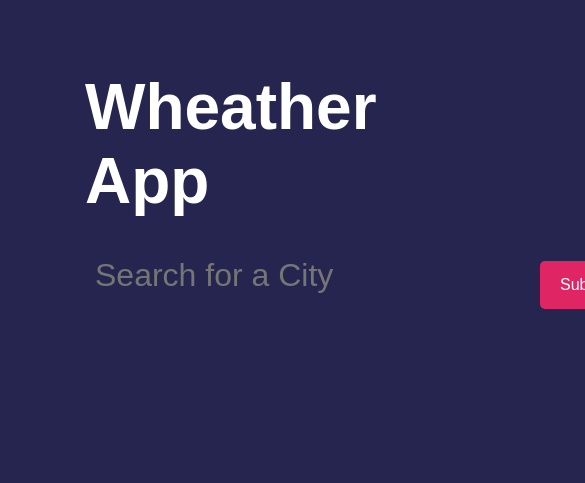
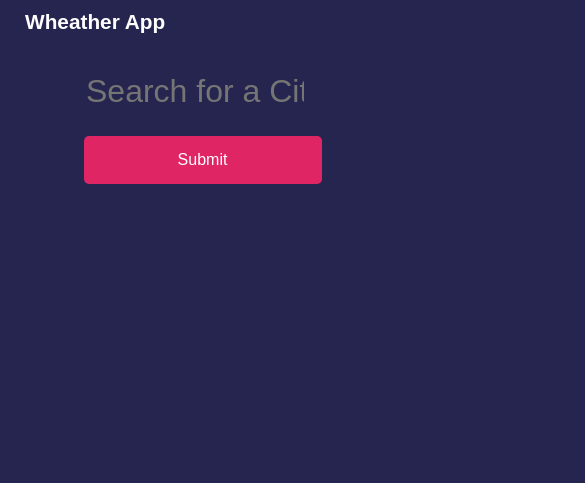
Before and after one commit to neda-vaheb/Meteorology, a plain HTML site: page index.html in a window 390 px wide. Shown: the top 483 px of the page, 585 px wide, since content can reach past the window. Drawn offline with Linux system fonts and the light colour scheme.

Commit message:
media stayle is add to css file

```diff
--- a/stayle.css
+++ b/stayle.css
@@ -113,3 +113,56 @@ img{
      display: block;
      margin: 5px 10px;
  }
+
+ @media(max-width:1000px){
+    form{
+        display: flex;
+        flex-direction: column;
+        align-items: flex-start;
+
+    }
+    form input{
+        width: 50%;
+        font-size: 1rem;
+    }
+    form button{
+        width:51%;
+        margin-left: 0;
+        margin-bottom: 10px;
+    }
+    body{
+        padding: 40px;
+    }
+    .heading{
+        font-size: 2rem;
+
+    }
+    .cities{
+        grid-template-columns: repeat(3,1fr);
+    }
+
+}
+@media screen and (max-width:580px) {
+
+     form input{
+        width: 70%;
+        font-size: 0.8rem;
+    }
+    form button{
+        width:70%;
+        margin-left: 0;
+    }
+    body{
+        padding: 10px;
+    }
+    .heading{
+        font-size: 1.3rem;
+
+    }
+    .msg{
+        font-size: 0.7rem;
+    }
+    .cities{
+        grid-template-columns: repeat(2,1fr);
+    }
+}
```
